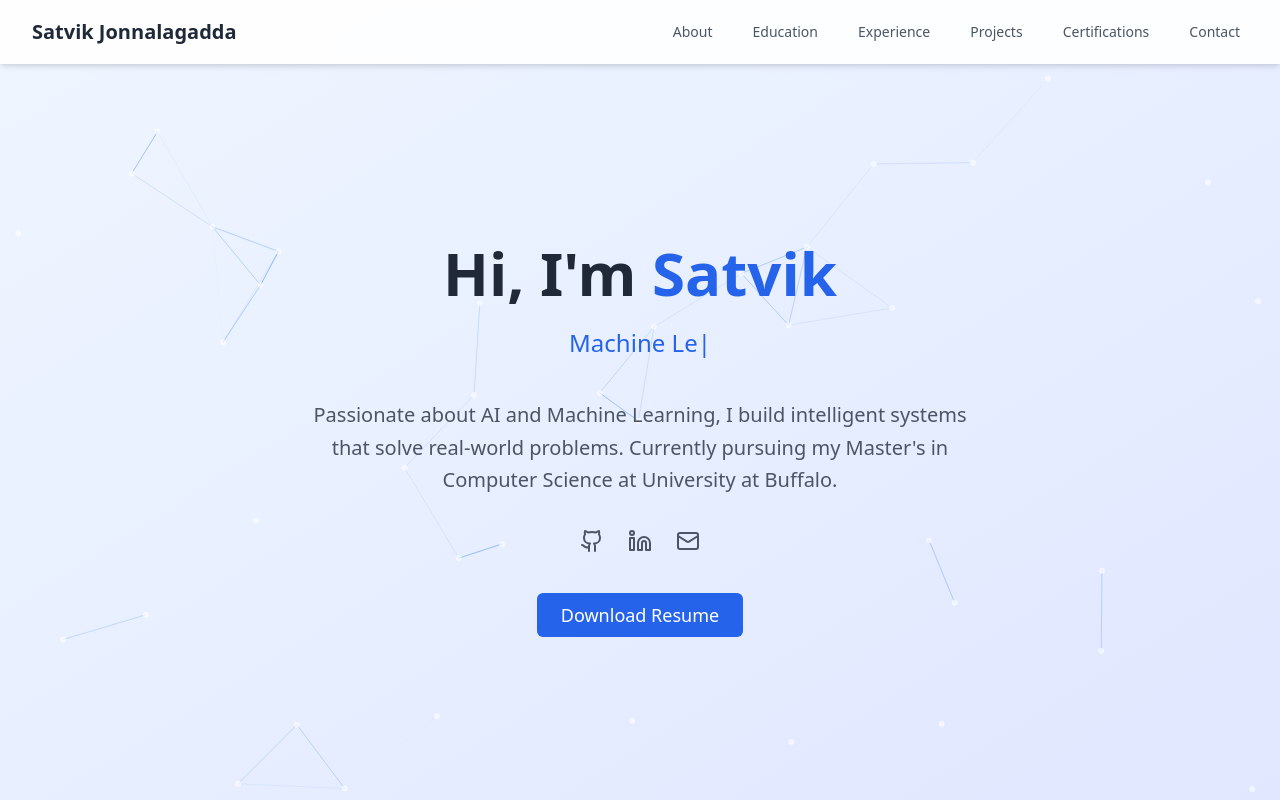
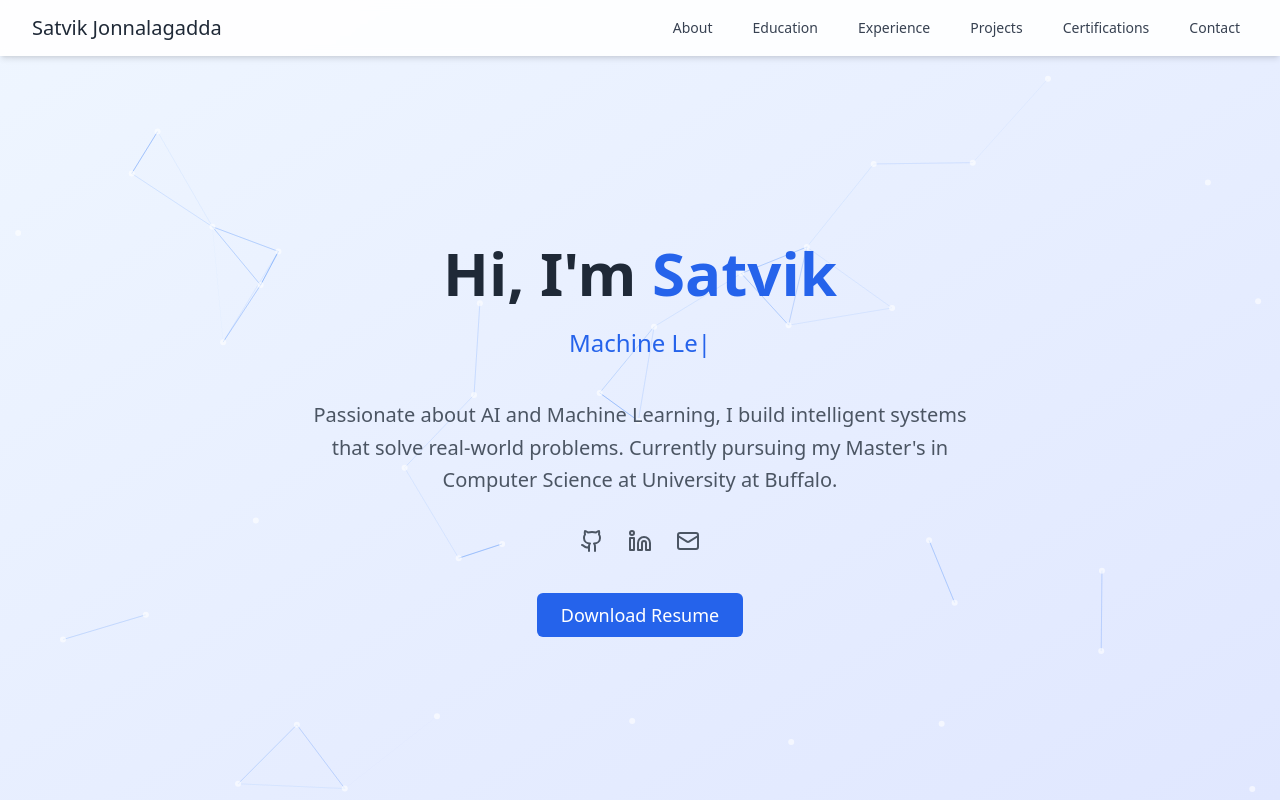
Before and after one commit to satvikjo/profile_ai, a React (Vite) app: page / in a window 1280 px wide. Shown: the top 800 px of the page. Built offline with nearby package versions, Linux system fonts and the light colour scheme.

Commit message:
Update Navbar.tsx

```diff
--- a/src/components/Navbar.tsx
+++ b/src/components/Navbar.tsx
@@ -31,9 +31,9 @@ const Navbar: React.FC = () => {
   return (
     <nav className="fixed top-0 left-0 right-0 bg-white/90 backdrop-blur-sm shadow-md z-50">
       <div className="max-w-7xl mx-auto px-4 sm:px-6 lg:px-8">
-        <div className="flex justify-between h-16">
+        <div className="flex justify-between h-14">
           <div className="flex items-center">
-            <span className="text-xl font-bold text-gray-800">Satvik Jonnalagadda</span>
+            <span className="text-xl font-semi-bold text-gray-800">Satvik Jonnalagadda</span>
           </div>
 
           {/* Desktop Navigation */}
@@ -42,7 +42,7 @@ const Navbar: React.FC = () => {
               <button
                 key={item}
                 onClick={() => scrollToSection(item)}
-                className="text-gray-600 hover:text-blue-600 px-2 py-2 text-sm font-medium transition-colors duration-200"
+                className="text-gray-700 hover:text-blue-600 px-2 py-2 text-sm font-medium transition-colors duration-200"
               >
                 {item}
               </button>
```
